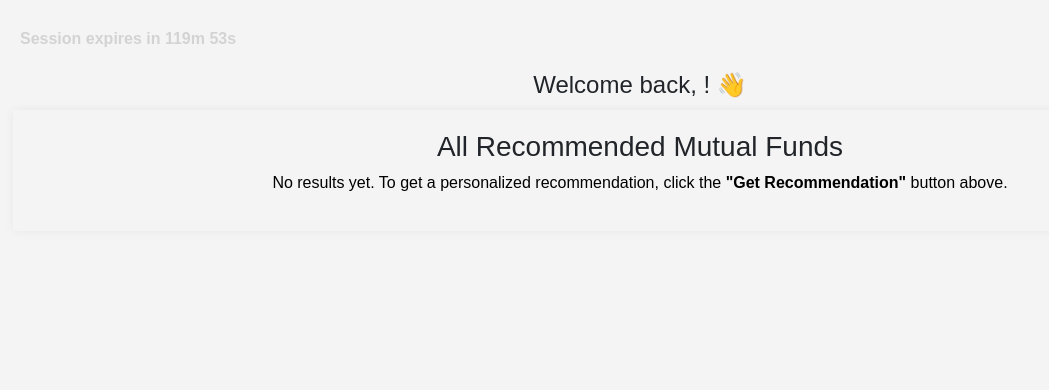
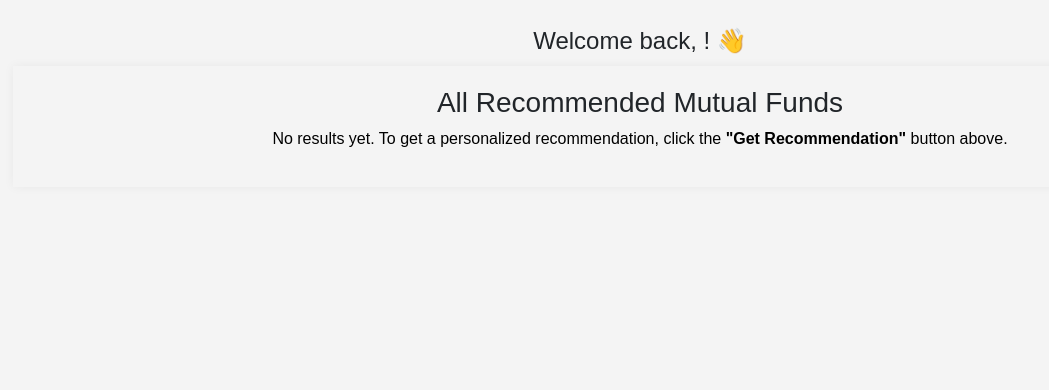
Before and after one commit to ajay9875/Mutual_Fund_Recommender, a Django app: page /dashboard/ in a window 1280 px wide. Shown: the part 68-458 px from the top of the page, without its empty margins (0-1049 px from the left). Run offline with Django 5.2, Linux system fonts and the light colour scheme; the visitor is signed in with stand-in values (Sample User, id 1).

Commit message:
Timer showing logic and Profile pic not showing logic updated

```diff
--- a/Myapp/static/css/Index.css
+++ b/Myapp/static/css/Index.css
@@ -295,7 +295,9 @@ th {
     width: 25px;
     border-radius: 100%;
 }
-
+.timer{
+    justify-self: center;
+}
 /* --- Responsive Design --- */
 @media (max-width: 480px) {
     .form-container {
--- a/Myapp/templates/Index.html
+++ b/Myapp/templates/Index.html
@@ -239,7 +239,7 @@
 
   <!-- Session Timer -->
   {% if remaining_time %}
-    <div id="session-timer" style="margin: 8px 20px; font-weight: bolder"></div>
+    <div class="timer"  id="session-timer" style="font-weight: bolder"></div>
   {% endif %}
 
   <!-- Flashed messages -->
@@ -571,13 +571,18 @@
           let minutes = Math.floor(remainingTime / 60);
           let seconds = Math.floor(remainingTime % 60);
           timerElement.innerText = `Session expires in ${minutes}m ${seconds}s`;
-          timerElement.style.color = remainingTime < 300 ? "red" : "lightgrey";
+          if (remainingTime > 600){
+            timerElement.style.display = "none";
+          }else{
+            timerElement.style.color = "red";
+            timerElement.style.display = "block";
+          }
           remainingTime--;
           setTimeout(updateTimer, 1000);
         } else {
           timerElement.innerText = "Logging out...";
           setTimeout(() => {
-            window.location.href = "{% url 'logout' %}";
+            window.location.href = "{% url 'login' %}";
           }, 2000);
         }
       }
--- a/Myproject/settings.py
+++ b/Myproject/settings.py
@@ -170,7 +170,7 @@ EMAIL_HOST_PASSWORD = config('EMAIL_HOST_PASSWORD')
 DEFAULT_FROM_EMAIL = EMAIL_HOST_USER  # Default email sender
 
 # Set session timeout to 60 minutes
-SESSION_COOKIE_AGE = 7200
+SESSION_COOKIE_AGE = 1800
 
 # Ensure sessions do not expire when the browser is closed
 SESSION_EXPIRE_AT_BROWSER_CLOSE = False
```
